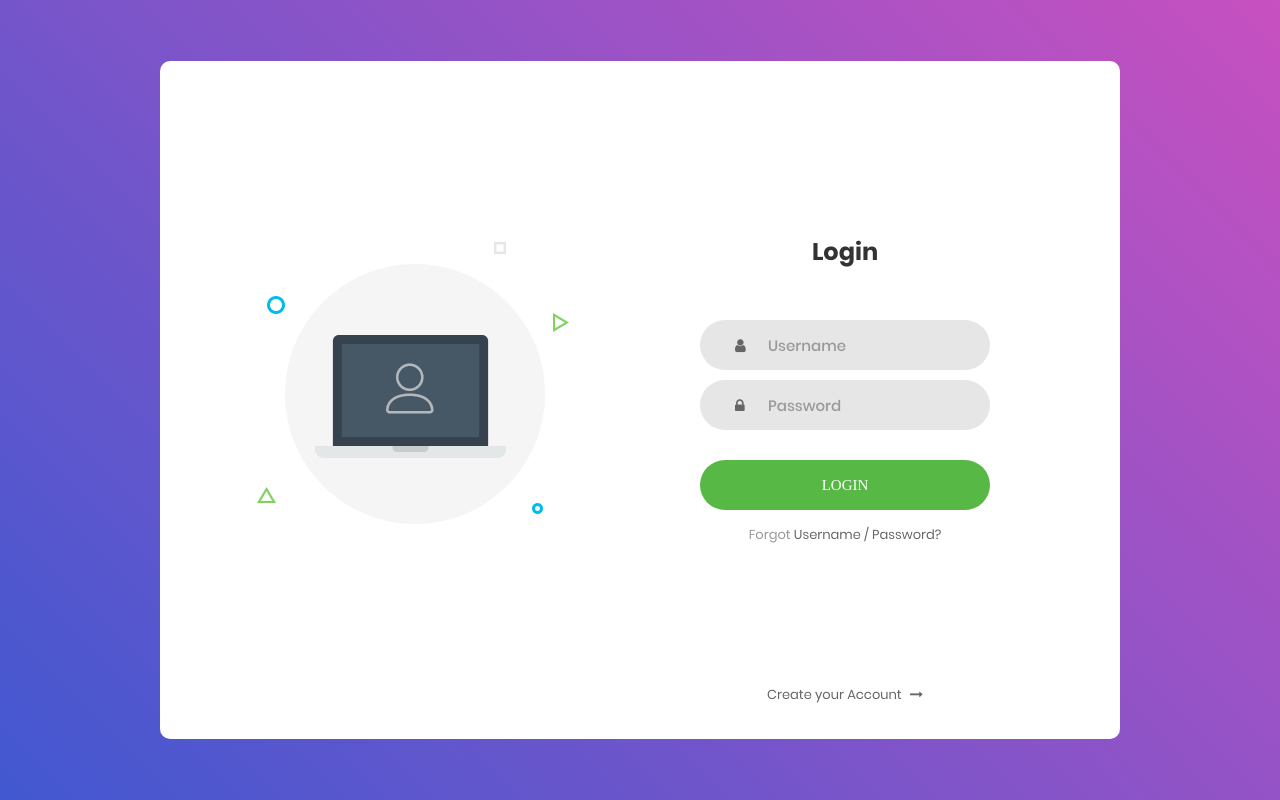
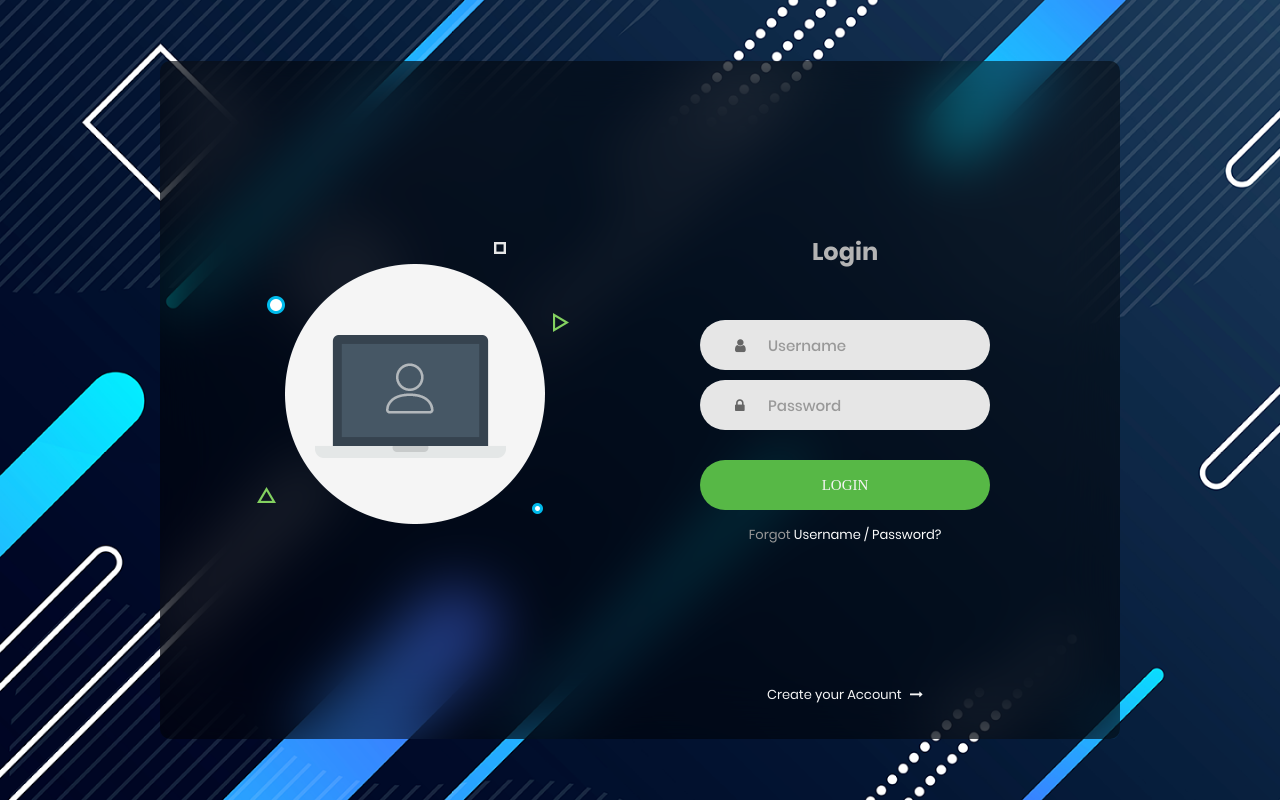
Before and after one commit to 23fajar23/Code-Igniter-3_Simple-authentication-login-register, a CodeIgniter app: page /placement/login in a window 1280 px wide. Run offline with CodeIgniter, Linux system fonts and the light colour scheme; some web fonts are replaced.

Commit message:
[IMPROVE] complete implement UI login register

```diff
--- a/application/views/login.php
+++ b/application/views/login.php
@@ -62,11 +62,11 @@
 						</button>
 					</div>
 
-					<div class="text-center p-t-12" onclick="myFunction('Please contact admin !')">
+					<div class="text-center p-t-12 text-white" >
 						<span class="txt1">
 							Forgot
 						</span>
-						<a class="txt2" href="#">
+						<a class="txt2" onclick="myFunction('Please contact admin !')">
 							Username / Password?
 						</a>
 					</div>
--- a/application/views/register.php
+++ b/application/views/register.php
@@ -25,7 +25,7 @@
 	<div class="limiter">
 		<div class="container-login100">
 			<div class="wrap-login100">
-				<div class="login100-pic js-tilt" data-tilt>
+				<div style="margin-top:60px;" class="login100-pic js-tilt" data-tilt>
 					<img src="assets/auth/images/img-01.png" alt="IMG">
 				</div>
 
--- a/assets/auth/css/main.css
+++ b/assets/auth/css/main.css
@@ -144,7 +144,7 @@
   font-family: Poppins-Regular;
   font-size: 13px;
   line-height: 1.5;
-  color: #666666;
+  color: #f5f5f5;
 }
 
 
@@ -168,17 +168,23 @@
   justify-content: center;
   align-items: center;
   padding: 15px;
-  background: #9053c7;
+	background-image: url("../images/bg.png");
+	background-size: cover;
+	backdrop-filter: blur(10px);
+
+  /* background: #9053c7;
   background: -webkit-linear-gradient(-135deg, #c850c0, #4158d0);
   background: -o-linear-gradient(-135deg, #c850c0, #4158d0);
   background: -moz-linear-gradient(-135deg, #c850c0, #4158d0);
-  background: linear-gradient(-135deg, #c850c0, #4158d0);
+  background: linear-gradient(-135deg, #c850c0, #4158d0); */
 }
 
 .wrap-login100 {
   width: 960px;
-  background: #fff;
+  /* background: #fff; */
+	background: rgba(0, 0, 0, 0.5);
   border-radius: 10px;
+	backdrop-filter: blur(30px);
   overflow: hidden;
 
   display: -webkit-box;
@@ -197,6 +203,8 @@
   width: 316px;
 }
 
+
+
 .login100-pic img {
   max-width: 100%;
 }
@@ -211,7 +219,7 @@
 .login100-form-title {
   font-family: Poppins-Bold;
   font-size: 24px;
-  color: #333333;
+  color: #b4b4b4;
   line-height: 1.2;
   text-align: center;
 
@@ -326,7 +334,7 @@
   font-family: Montserrat-Bold;
   font-size: 15px;
   line-height: 1.5;
-  color: #fff;
+  color: #f5f5f5;
   text-transform: uppercase;
 
   width: 100%;
```
Also changed, not shown: assets/auth/images/bg.jpg (deleted), assets/auth/images/bg.png (added).
